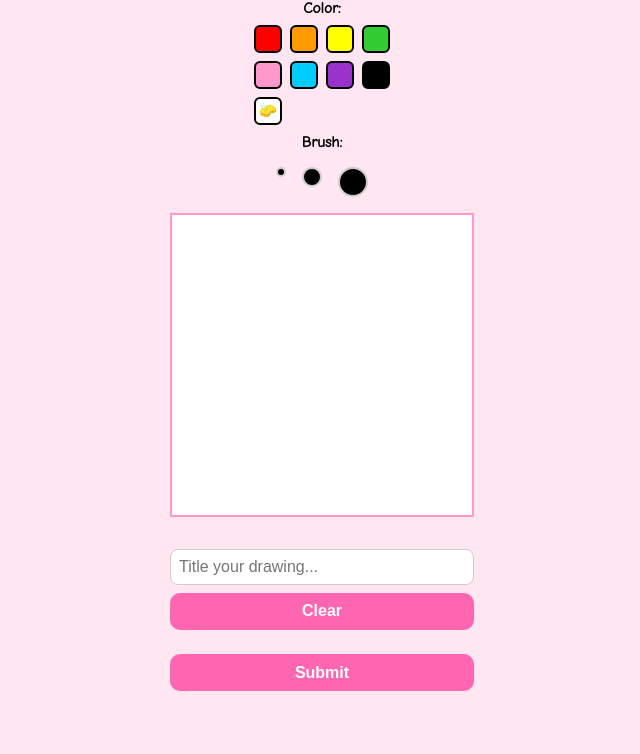
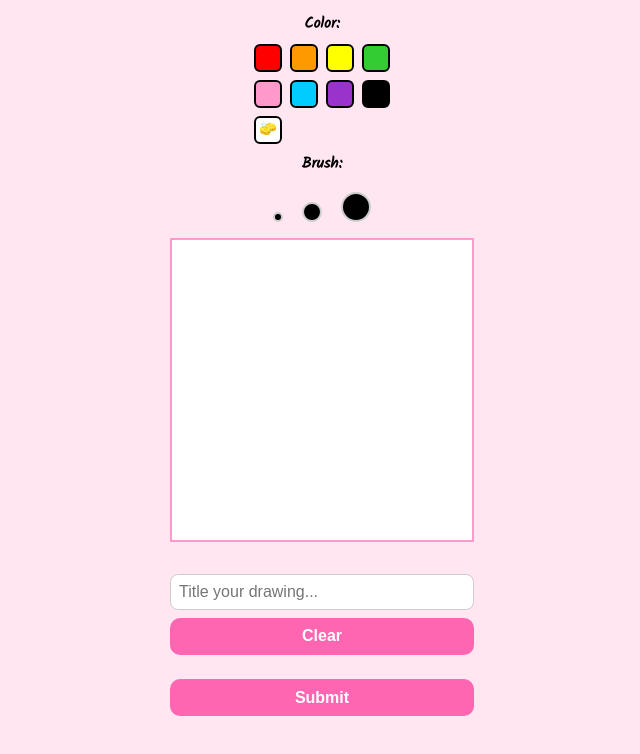
Before and after one commit to joannelyse/sketchy-web, a plain HTML site: page index.html in a window 1280 px wide. Shown: the part 122-876 px from the top of the page, without its empty margins (318-958 px from the left). Drawn offline with Linux system fonts and the light colour scheme.

Commit message:
More tweaks

```diff
--- a/index.html
+++ b/index.html
@@ -4,12 +4,12 @@
   <meta charset="UTF-8" />
   <meta name="viewport" content="width=device-width, initial-scale=1.0, maximum-scale=1.0, user-scalable=no, viewport-fit=cover">
   <title>This is some Sketchy Stuff</title>
-  <link href="https://fonts.googleapis.com/css2?family=Comic+Neue&display=swap" rel="stylesheet">
+  <link href="https://fonts.googleapis.com/css2?family=Kalam&display=swap" rel="stylesheet">
   <link rel="stylesheet" href="style.css" />
 
   <style>
     body {
-      font-family: 'Comic Neue', cursive;
+      font-family: 'Kalam', cursive;
       background: #ffe6f0;
       display: flex;
       flex-direction: column;
--- a/style.css
+++ b/style.css
@@ -125,8 +125,10 @@ canvas {
 
 .brush-options {
   display: flex;
-  gap: 1rem;
+  gap: 1.2rem;
+  align-items: flex-end;
   margin-top: 0.5rem;
+  height: 30px;
 }
 
 .brush-size {
@@ -134,6 +136,8 @@ canvas {
   border-radius: 50%;
   cursor: pointer;
   border: 2px solid #ccc;
+  display: inline-block;
+  vertical-align: bottom;
 }
 
 .color-swatch.active,
```
